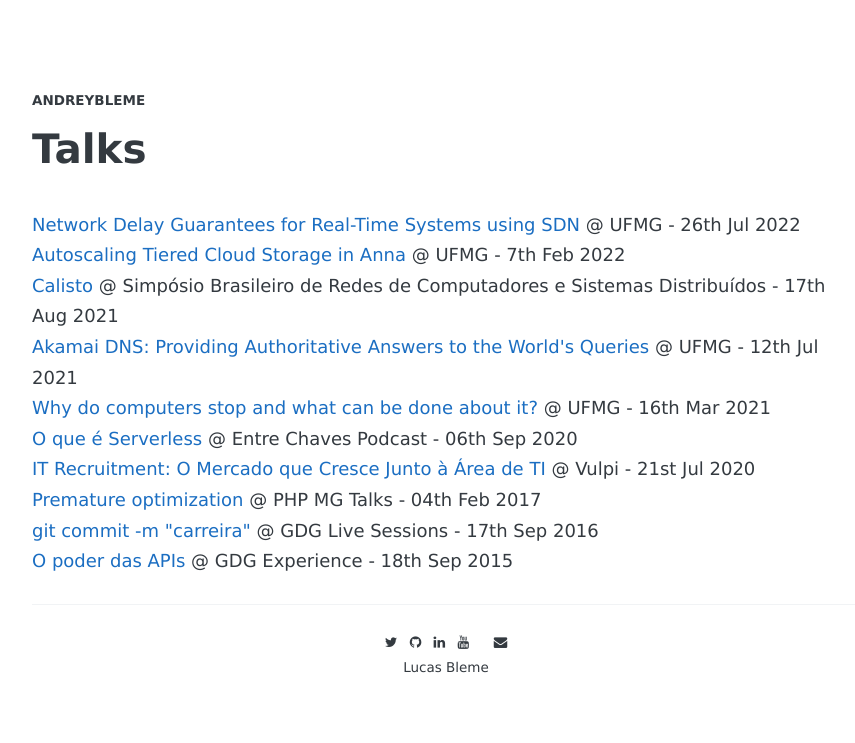
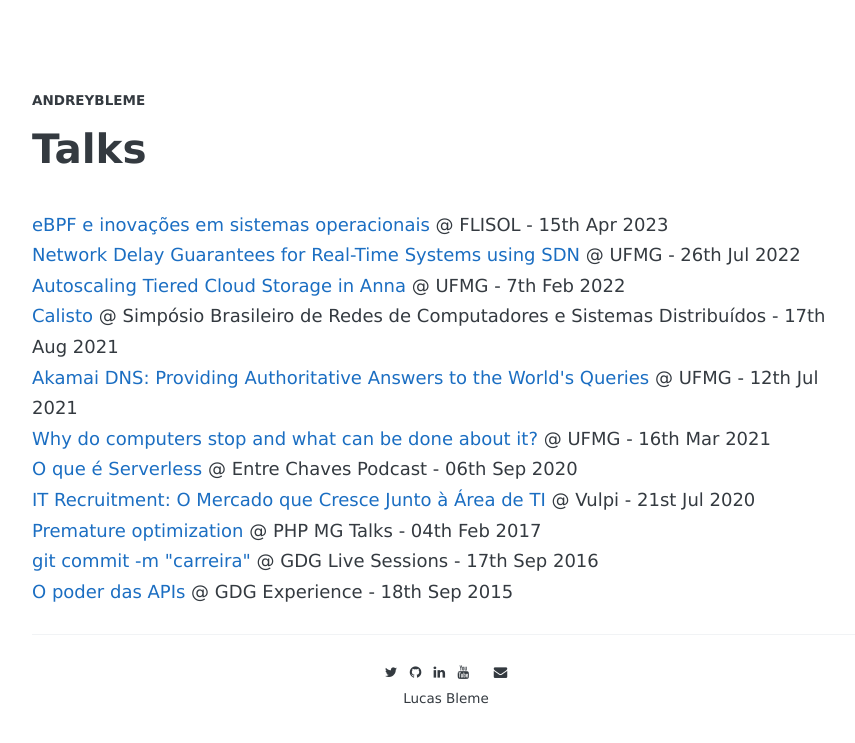
Before and after one commit to andreybleme/andreybleme.github.io, a Jekyll site: the page built from talks/index.html, in a window 1280 px wide. Shown: the top 743 px of the page, without its empty margins (194-1049 px from the left). Built offline with Jekyll 4.4.1, drawn with Linux system fonts in a browser that asks for light colours; nearby versions of some CDN libraries; some web fonts are replaced.

Commit message:
Update talks.html
Added new talk
Updated link to old talk pointing to wrong slide

```diff
--- a/talks/index.html
+++ b/talks/index.html
@@ -4,9 +4,10 @@ title: Talks
 ---
 <div class="page">
   <p>
+    <a href="https://speakerdeck.com/andreybleme/ebpf-e-inovacoes-em-sistemas-operacionais" target="_blank">eBPF e inovações em sistemas operacionais</a> @ FLISOL - 15th Apr 2023<br/>
     <a href="https://speakerdeck.com/andreybleme/end-to-end-network-delay-guarantees-for-real-time-systems-using-sdn" target="_blank">Network Delay Guarantees for Real-Time Systems using SDN</a> @ UFMG - 26th Jul 2022<br/>
     <a href="https://youtu.be/gzspGRsFVEs" target="_blank">Autoscaling Tiered Cloud Storage in Anna</a> @ UFMG - 7th Feb 2022<br/>
-    <a href="https://speakerdeck.com/andreybleme/calisto-sistema-para-processamento-rapido-de-pacotes-com-baixa-latencia-em-centro-de-dados?slide=15" target="_blank">Calisto</a> @ Simpósio Brasileiro de Redes de Computadores e Sistemas Distribuídos - 17th Aug 2021<br/>
+    <a href="https://speakerdeck.com/andreybleme/calisto-sistema-para-processamento-rapido-de-pacotes-com-baixa-latencia-em-centro-de-dados" target="_blank">Calisto</a> @ Simpósio Brasileiro de Redes de Computadores e Sistemas Distribuídos - 17th Aug 2021<br/>
     <a href="https://youtu.be/1e5gTxnr-m8" target="_blank">Akamai DNS: Providing Authoritative Answers to the World's Queries</a> @ UFMG - 12th Jul 2021<br/>
     <a href="https://youtu.be/sfv0QwcWlTU" target="_blank">Why do computers stop and what can be done about it?</a> @ UFMG - 16th Mar 2021<br/>
     <a href="https://open.spotify.com/episode/0Q56HNvdk2RWLp7qlf1VrR" target="_blank">O que é Serverless</a> @ Entre Chaves Podcast - 06th Sep 2020<br/>
```
